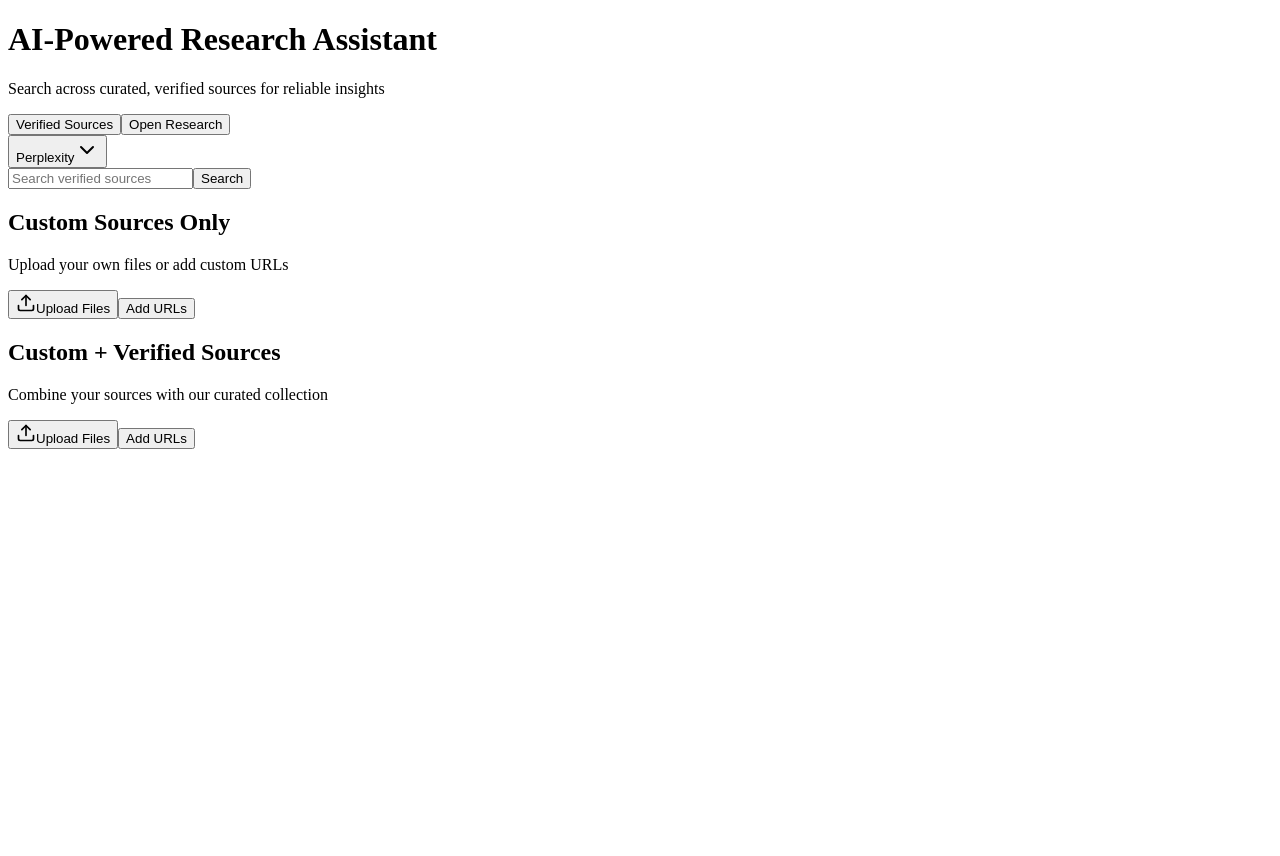
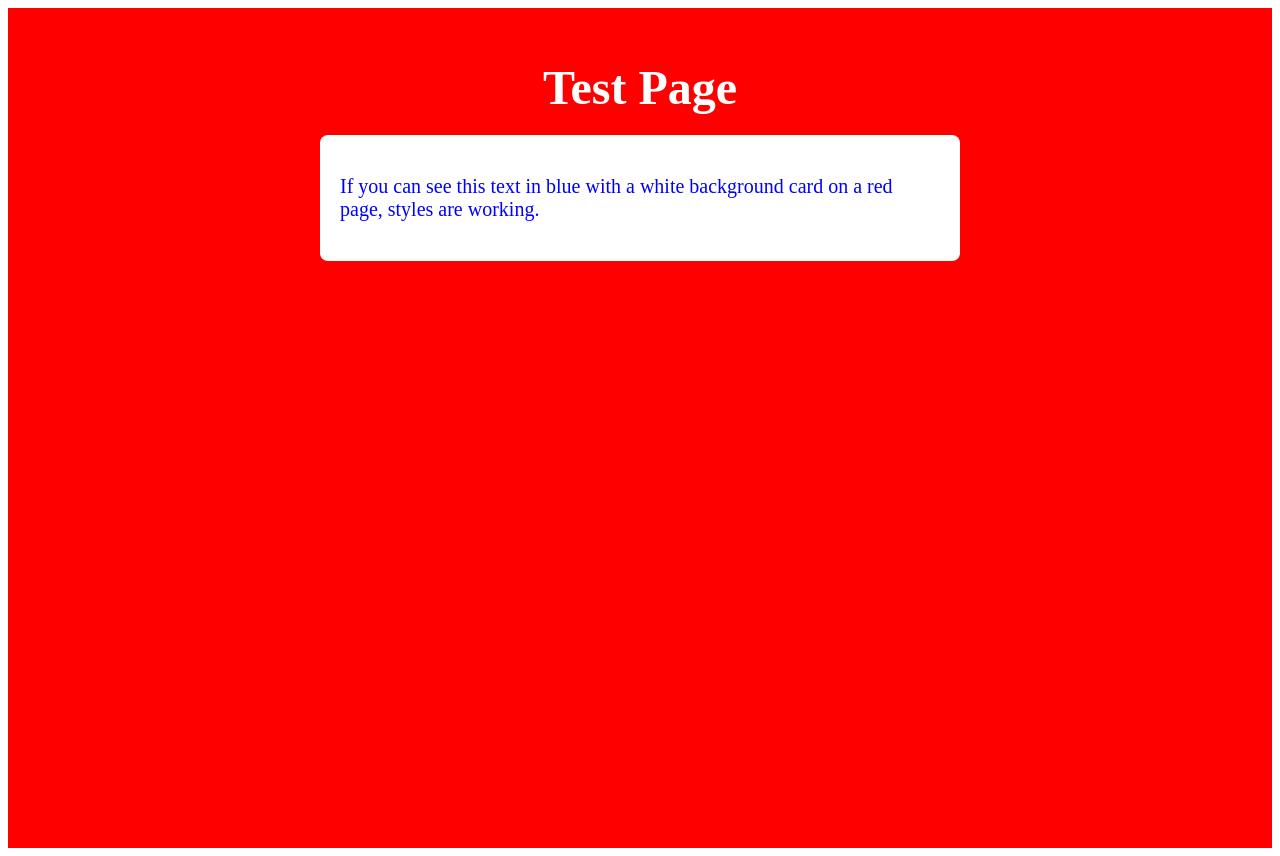
Before and after one commit to NUbivek/searchbar, a Next.js app: page / in a window 1280 px wide. Before the commit the page ends 800 px from the top, so only its background shows below. Built offline with nearby package versions, Linux system fonts and the light colour scheme.

Commit message:
Add test page with inline styles

```diff
--- a/src/pages/index.js
+++ b/src/pages/index.js
@@ -1,217 +1,32 @@
 import Head from 'next/head';
-import { useState, useEffect } from 'react';
-import { Upload, Search, ChevronDown } from 'lucide-react';
 
 export default function Home() {
-  const [activeTab, setActiveTab] = useState('verified');
-  const [selectedModel, setSelectedModel] = useState('Perplexity');
-  const [isLoading, setIsLoading] = useState(false);
-  const [showDropdown, setShowDropdown] = useState(false);
-
-  // Test animation on mount
-  useEffect(() => {
-    console.log("Component mounted");
-  }, []);
-
-  // Test loading state
-  const handleSearch = () => {
-    setIsLoading(true);
-    setTimeout(() => setIsLoading(false), 2000);
-  };
-
   return (
-    // Test background gradient animation
-    <div className="min-h-screen w-full bg-gradient-to-br from-indigo-50 via-white to-blue-50
-                    animate-[gradient_8s_ease-in-out_infinite] flex flex-col items-center justify-start">
+    <div style={{ backgroundColor: 'red', minHeight: '100vh', padding: '20px' }}>
       <Head>
-        <title>AI-Powered Research Assistant</title>
-        <meta name="viewport" content="width=device-width, initial-scale=1" />
+        <title>Test Page</title>
       </Head>
 
-      {/* Test card elevation and border */}
-      <div className="w-full max-w-[1000px] px-6 py-16 bg-white/80 backdrop-blur-sm
-                      rounded-2xl shadow-lg my-8 border border-white/50">
-        {/* Test text animation */}
-        <div className="text-center mb-16 animate-fadeIn">
-          <h1 className="text-[64px] font-bold mb-6 bg-gradient-to-r from-blue-600 to-purple-600
-                         text-transparent bg-clip-text animate-pulse">
-            AI-Powered Research Assistant
-          </h1>
-          <p className="text-[24px] text-blue-600/80">
-            Search across curated, verified sources for reliable insights
-          </p>
-        </div>
+      <h1 style={{
+        color: 'white',
+        fontSize: '48px',
+        textAlign: 'center',
+        marginBottom: '20px'
+      }}>
+        Test Page
+      </h1>
 
-        {/* Test interactive tabs with hover and active states */}
-        <div className="inline-flex w-full justify-center mb-8">
-          <div className="border border-blue-200 rounded-lg overflow-hidden bg-blue-50/50 p-1">
-            {['verified', 'open'].map((tab) => (
-              <button
-                key={tab}
-                onClick={() => setActiveTab(tab)}
-                className={`px-8 py-3 text-[18px] rounded-lg transition-all duration-300
-                  ${activeTab === tab
-                    ? 'bg-white text-blue-600 shadow-sm transform scale-[1.02]'
-                    : 'bg-transparent hover:bg-white/50 text-blue-800'}`}
-              >
-                {tab === 'verified' ? 'Verified Sources' : 'Open Research'}
-              </button>
-            ))}
-          </div>
-        </div>
-
-        {activeTab === 'verified' ? (
-          <div className="space-y-8 animate-slideUp">
-            {/* Test dropdown interaction */}
-            <div className="flex justify-center mb-8">
-              <div className="w-[200px] relative">
-                <button
-                  onClick={() => setShowDropdown(!showDropdown)}
-                  className="w-full px-4 py-2.5 text-[18px] border border-blue-200 rounded-lg
-                           bg-white text-center group hover:border-blue-400
-                           focus:ring-2 focus:ring-blue-200 transition-all"
-                >
-                  {selectedModel}
-                  <ChevronDown className={`inline ml-2 transition-transform duration-200
-                    ${showDropdown ? 'rotate-180' : ''}`} />
-                </button>
-
-                {/* Dropdown menu with animation */}
-                {showDropdown && (
-                  <div className="absolute top-full left-0 w-full mt-1 bg-white border
-                                border-blue-200 rounded-lg shadow-lg animate-fadeIn">
-                    {['Perplexity', 'Model A', 'Model B'].map((model) => (
-                      <button
-                        key={model}
-                        onClick={() => {
-                          setSelectedModel(model);
-                          setShowDropdown(false);
-                        }}
-                        className="w-full px-4 py-2 text-left hover:bg-blue-50
-                                 first:rounded-t-lg last:rounded-b-lg"
-                      >
-                        {model}
-                      </button>
-                    ))}
-                  </div>
-                )}
-              </div>
-            </div>
-
-            {/* Test loading state and button interaction */}
-            <div className="flex gap-3 mb-12">
-              <input
-                type="text"
-                placeholder="Search verified sources"
-                className="flex-1 px-4 py-2.5 text-[18px] border border-blue-200 rounded-lg
-                         hover:border-blue-400 focus:border-blue-500 focus:ring-2
-                         focus:ring-blue-200 focus:outline-none"
-              />
-              <button
-                onClick={handleSearch}
-                disabled={isLoading}
-                className="px-8 py-2.5 bg-blue-600 text-white rounded-lg text-[18px]
-                         hover:bg-blue-700 active:scale-[0.98] transition-all
-                         disabled:opacity-50 disabled:cursor-not-allowed
-                         relative overflow-hidden"
-              >
-                {isLoading ? (
-                  <div className="animate-spin h-5 w-5 border-2 border-white
-                                border-t-transparent rounded-full" />
-                ) : (
-                  'Search'
-                )}
-              </button>
-            </div>
-
-            {/* Test hover animations and transitions */}
-            <div className="grid grid-cols-1 md:grid-cols-2 gap-12">
-              {/* Panels with hover effects */}
-              {['Custom Sources Only', 'Custom + Verified Sources'].map((title) => (
-                <div key={title}
-                     className="group space-y-4 p-6 border border-blue-200 rounded-xl
-                               hover:shadow-lg transition-all duration-300
-                               hover:border-blue-300 hover:bg-blue-50/30"
-                >
-                  <h2 className="text-[32px] font-bold text-blue-900 group-hover:text-blue-800
-                                transition-colors">
-                    {title}
-                  </h2>
-                  <p className="text-[18px] text-blue-600/80">
-                    {title === 'Custom Sources Only'
-                      ? 'Upload your own files or add custom URLs'
-                      : 'Combine your sources with our curated collection'}
-                  </p>
-                  <div className="flex gap-3">
-                    <button className="flex-1 px-4 py-2.5 border border-blue-200 rounded-lg
-                                   text-[18px] flex items-center justify-center gap-2
-                                   hover:bg-blue-50 hover:border-blue-400
-                                   active:scale-[0.98] transition-all">
-                      <Upload size={20} className="text-blue-600" />
-                      Upload Files
-                    </button>
-                    <button className="flex-1 px-4 py-2.5 border border-blue-200 rounded-lg
-                                   text-[18px] hover:bg-blue-50 hover:border-blue-400
-                                   active:scale-[0.98] transition-all">
-                      Add URLs
-                    </button>
-                  </div>
-                </div>
-              ))}
-            </div>
-          </div>
-        ) : (
-          // Open Research Content with similar test styling
-          <div className="space-y-4">
-            {/* Search */}
-            <div className="flex gap-2 mb-8">
-              <input
-                type="text"
-                placeholder="Search across the web..."
-                className="flex-1 px-4 py-2 text-[18px] border border-gray-300 rounded-lg"
-              />
-              <button className="px-6 py-2 bg-gray-900 text-white rounded-lg text-[18px]">
-                Search
-              </button>
-            </div>
-
-            {/* Source Buttons */}
-            <div className="grid grid-cols-2 sm:grid-cols-4 gap-2">
-              <button className="p-3 bg-gray-900 text-white rounded-lg text-[14px]">
-                Deep Web
-              </button>
-              <button className="p-3 border border-gray-300 rounded-lg text-[14px] hover:bg-gray-50">
-                LinkedIn
-              </button>
-              <button className="p-3 border border-gray-300 rounded-lg text-[14px] hover:bg-gray-50">
-                X
-              </button>
-              <button className="p-3 border border-gray-300 rounded-lg text-[14px] hover:bg-gray-50">
-                Reddit
-              </button>
-            </div>
-
-            <div className="grid grid-cols-2 sm:grid-cols-4 gap-2">
-              <button className="p-3 border border-gray-300 rounded-lg text-[14px] hover:bg-gray-50">
-                Crunchbase
-              </button>
-              <button className="p-3 border border-gray-300 rounded-lg text-[14px] hover:bg-gray-50">
-                Pitchbook
-              </button>
-              <button className="p-3 border border-gray-300 rounded-lg text-[14px] hover:bg-gray-50">
-                Medium
-              </button>
-              <button className="p-3 border border-gray-300 rounded-lg text-[14px] hover:bg-gray-50">
-                Substack
-              </button>
-            </div>
-
-            <button className="w-full p-3 border border-gray-300 rounded-lg text-[14px] hover:bg-gray-50 flex items-center justify-center gap-2">
-              <Upload size={18} />
-              Upload Files + ...
-            </button>
-          </div>
-        )}
+      <div style={{
+        backgroundColor: 'white',
+        padding: '20px',
+        borderRadius: '8px',
+        maxWidth: '600px',
+        margin: '0 auto'
+      }}>
+        <p style={{ color: 'blue', fontSize: '20px' }}>
+          If you can see this text in blue with a white background card on a red page,
+          styles are working.
+        </p>
       </div>
     </div>
   );
```
